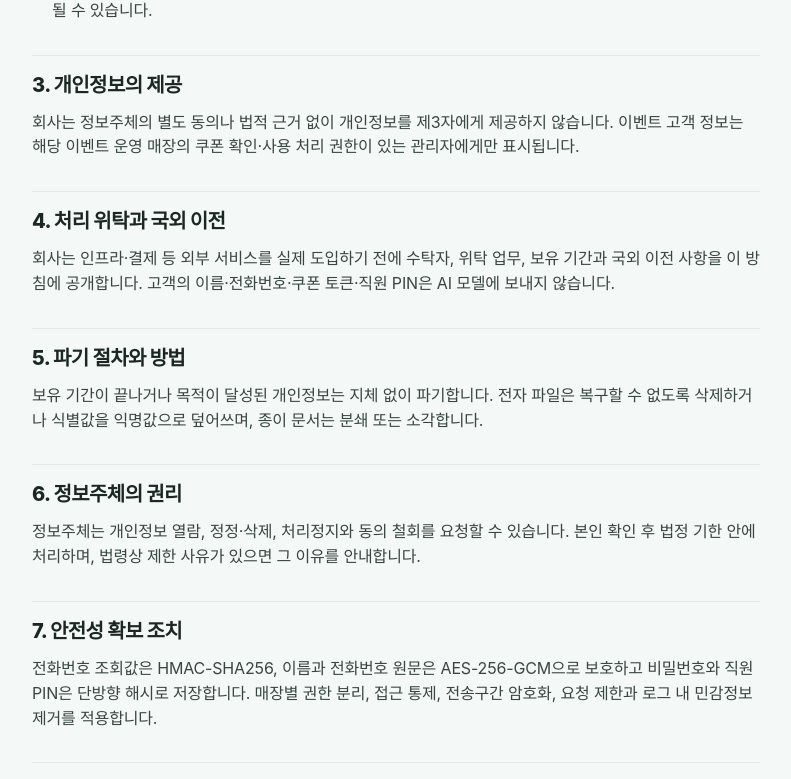
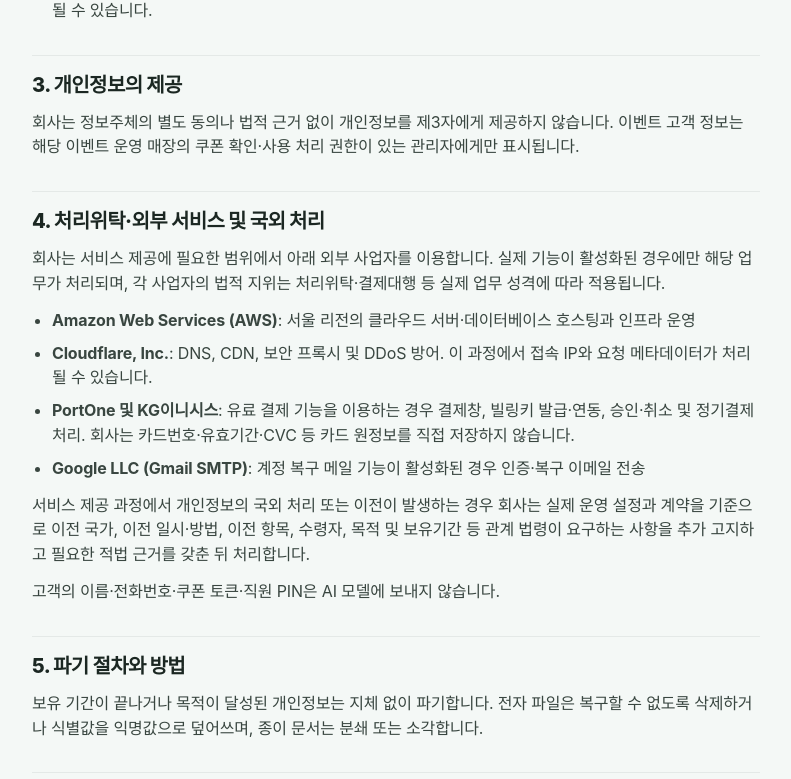
Before and after one commit to Eehoyoung/yut-review, a Next.js app in the folder frontend/: page /legal/privacy in a window 1280 px wide. Shown: the part 689-1468 px from the top of the page, without its empty margins (244-1035 px from the left). Built offline with nearby package versions, Linux system fonts and the light colour scheme; a web font is replaced by a local one.

Commit message:
fix(privacy): disclose processors and external services

```diff
--- a/frontend/src/app/legal/privacy/page.tsx
+++ b/frontend/src/app/legal/privacy/page.tsx
@@ -11,7 +11,18 @@ export default function PrivacyPage() {
       <section><h2>1. 처리 목적과 항목</h2><p>회사는 서비스 가입·인증, 매장 운영, 고객 참여·쿠폰 제공, 보안과 문의 처리를 위해 필요한 최소한의 개인정보를 처리합니다.</p><ul><li>매장 관리자: 대표자 이름, 휴대폰 번호, 이메일, 비밀번호 해시, 매장명, 사업자등록번호, 선택 입력한 주소</li><li>선택 동의한 매장 관리자: 대표자 휴대폰 번호를 선택한 소담랩스 서비스의 광고성 문자 전송에 이용합니다. 소담한판·리뷰파일럿·소담 동의는 각각 분리됩니다.</li><li>이벤트 고객: 이름, 휴대폰 번호, 참여 매장, 게임 결과, 당첨 상품·쿠폰 상태, 참여·사용 시각</li><li>보안 처리 정보: 접속 IP, 로그인 및 직원 PIN 실패 정보. 부정 이용 방지 목적에 필요한 범위에서 일시 처리됩니다.</li></ul></section>
       <section><h2>2. 처리 및 보유 기간</h2><ul><li>매장 관리자 정보: 서비스 이용 중 보유하며 탈퇴·계약 종료 또는 삭제 요청 처리 후 지체 없이 파기합니다. 관계 법령상 보존 의무가 있으면 해당 기간만 분리 보관합니다.</li><li>이벤트 고객 개인정보: 참여일을 포함해 120일간 보유한 뒤 복구 불가능하게 익명화합니다. 아직 유효한 미사용 쿠폰이 연결된 경우 쿠폰 만료 후 처리합니다.</li><li>매장, 결과, 상품 등급, 참여일과 쿠폰 상태 등 개인을 식별하지 않는 집계 정보는 서비스 통계 목적으로 유지될 수 있습니다.</li></ul></section>
       <section><h2>3. 개인정보의 제공</h2><p>회사는 정보주체의 별도 동의나 법적 근거 없이 개인정보를 제3자에게 제공하지 않습니다. 이벤트 고객 정보는 해당 이벤트 운영 매장의 쿠폰 확인·사용 처리 권한이 있는 관리자에게만 표시됩니다.</p></section>
-      <section><h2>4. 처리 위탁과 국외 이전</h2><p>회사는 인프라·결제 등 외부 서비스를 실제 도입하기 전에 수탁자, 위탁 업무, 보유 기간과 국외 이전 사항을 이 방침에 공개합니다. 고객의 이름·전화번호·쿠폰 토큰·직원 PIN은 AI 모델에 보내지 않습니다.</p></section>
+      <section>
+        <h2>4. 처리위탁·외부 서비스 및 국외 처리</h2>
+        <p>회사는 서비스 제공에 필요한 범위에서 아래 외부 사업자를 이용합니다. 실제 기능이 활성화된 경우에만 해당 업무가 처리되며, 각 사업자의 법적 지위는 처리위탁·결제대행 등 실제 업무 성격에 따라 적용됩니다.</p>
+        <ul>
+          <li><b>Amazon Web Services (AWS)</b>: 서울 리전의 클라우드 서버·데이터베이스 호스팅과 인프라 운영</li>
+          <li><b>Cloudflare, Inc.</b>: DNS, CDN, 보안 프록시 및 DDoS 방어. 이 과정에서 접속 IP와 요청 메타데이터가 처리될 수 있습니다.</li>
+          <li><b>PortOne 및 KG이니시스</b>: 유료 결제 기능을 이용하는 경우 결제창, 빌링키 발급·연동, 승인·취소 및 정기결제 처리. 회사는 카드번호·유효기간·CVC 등 카드 원정보를 직접 저장하지 않습니다.</li>
+          <li><b>Google LLC (Gmail SMTP)</b>: 계정 복구 메일 기능이 활성화된 경우 인증·복구 이메일 전송</li>
+        </ul>
+        <p>서비스 제공 과정에서 개인정보의 국외 처리 또는 이전이 발생하는 경우 회사는 실제 운영 설정과 계약을 기준으로 이전 국가, 이전 일시·방법, 이전 항목, 수령자, 목적 및 보유기간 등 관계 법령이 요구하는 사항을 추가 고지하고 필요한 적법 근거를 갖춘 뒤 처리합니다.</p>
+        <p>고객의 이름·전화번호·쿠폰 토큰·직원 PIN은 AI 모델에 보내지 않습니다.</p>
+      </section>
       <section><h2>5. 파기 절차와 방법</h2><p>보유 기간이 끝나거나 목적이 달성된 개인정보는 지체 없이 파기합니다. 전자 파일은 복구할 수 없도록 삭제하거나 식별값을 익명값으로 덮어쓰며, 종이 문서는 분쇄 또는 소각합니다.</p></section>
       <section><h2>6. 정보주체의 권리</h2><p>정보주체는 개인정보 열람, 정정·삭제, 처리정지와 동의 철회를 요청할 수 있습니다. 본인 확인 후 법정 기한 안에 처리하며, 법령상 제한 사유가 있으면 그 이유를 안내합니다.</p></section>
       <section><h2>7. 안전성 확보 조치</h2><p>전화번호 조회값은 HMAC-SHA256, 이름과 전화번호 원문은 AES-256-GCM으로 보호하고 비밀번호와 직원 PIN은 단방향 해시로 저장합니다. 매장별 권한 분리, 접근 통제, 전송구간 암호화, 요청 제한과 로그 내 민감정보 제거를 적용합니다.</p></section>
```
